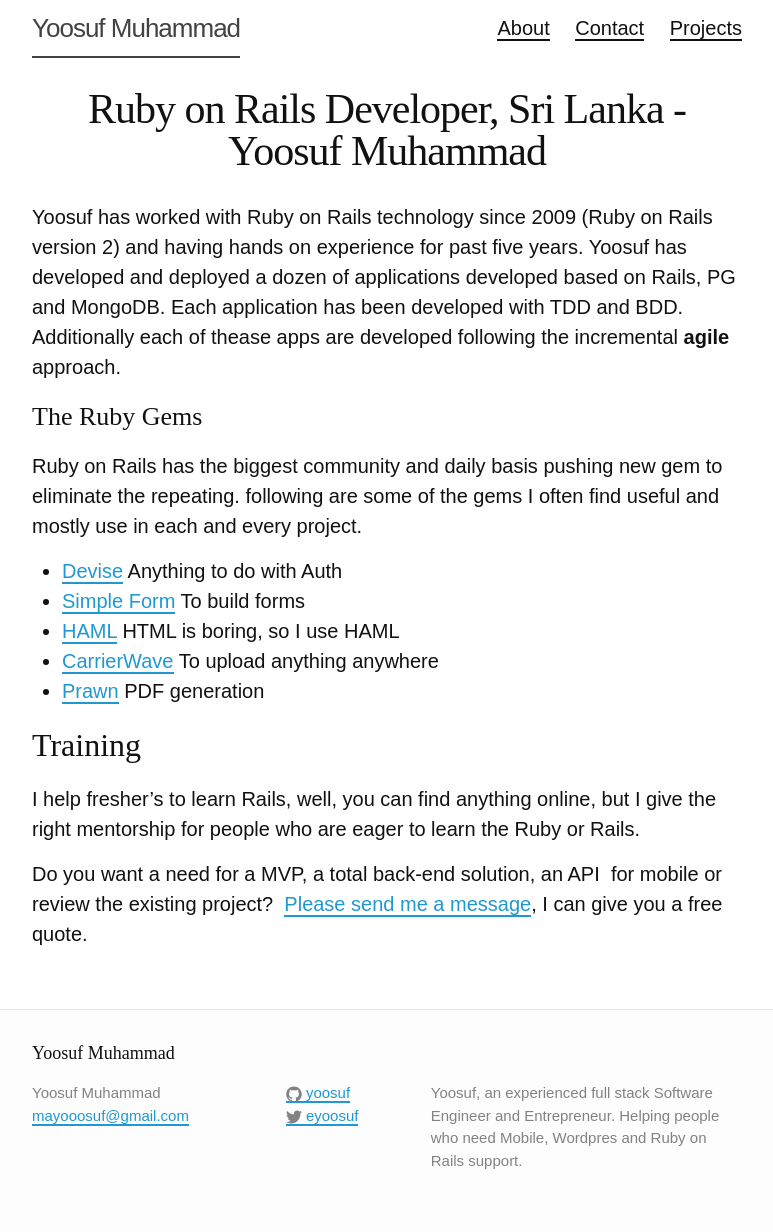
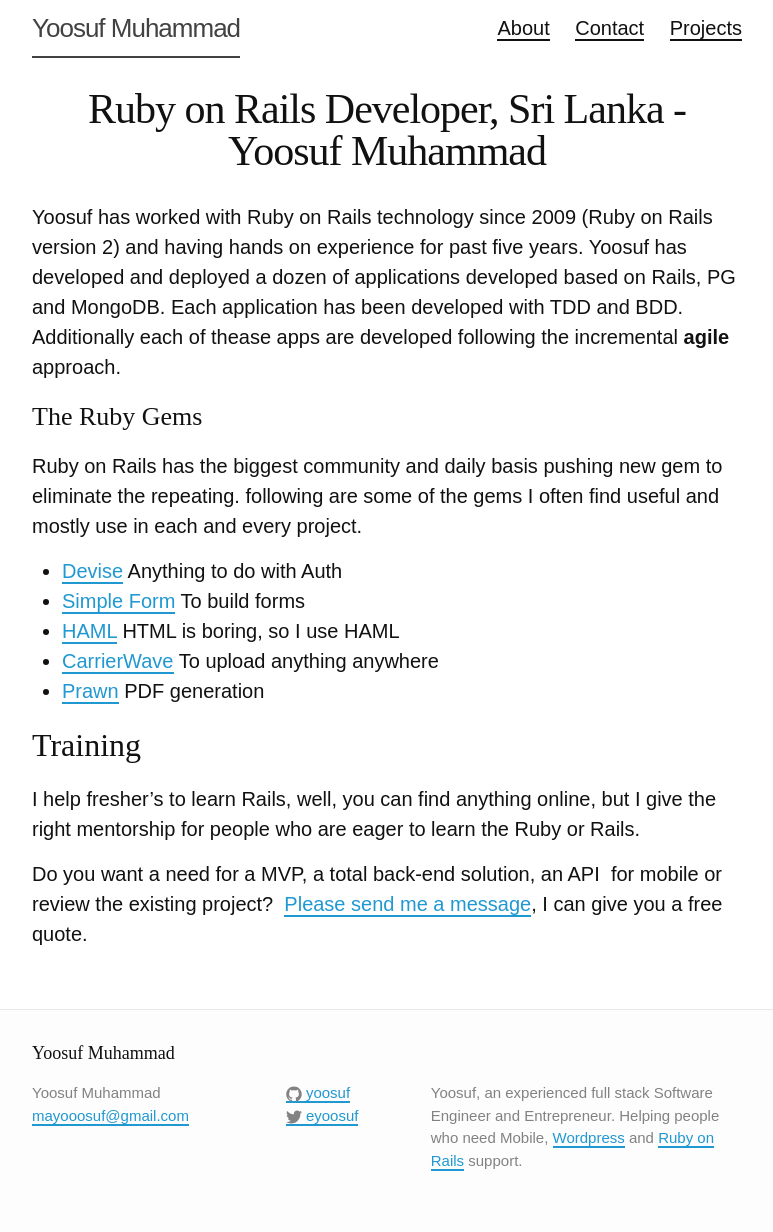
Before and after one commit to yoosuf/yoosuf.github.io, a Jekyll site: the page built from ruby-on-rails.md, in a window 1280 px wide. Shown: the whole page, without its empty margins (253-1026 px from the left). Built offline with Jekyll 4.4.1, drawn with Linux system fonts in a browser that asks for light colours.

Commit message:
typo fix and footer optimisation

```diff
--- a/_config.yml
+++ b/_config.yml
@@ -10,8 +10,7 @@
 email: mayooosuf@gmail.com
 description: >
   Yoosuf, an experienced full stack Software Engineer and Entrepreneur.
-  Helping people who need Mobile, Wordpres
-  and Ruby on Rails support.
+  Helping people who need Mobile, Wordpress and Ruby on Rails support.
 
 baseurl: "" # the subpath of your site, e.g. /blog
 url: "http://yoosuf.me" # the base hostname & protocol for your site
--- a/_includes/footer.html
+++ b/_includes/footer.html
@@ -29,7 +29,7 @@
       </div>
 
       <div class="footer-col footer-col-3">
-        <p>{{ site.description }}</p>
+        <p>Yoosuf, an experienced full stack Software Engineer and Entrepreneur. Helping people who need Mobile, <a href="http://yoosuf.me/wordpress/?utm_source=yoosuf.me&utm_medium=footer_promo&utm_campaign=consultancy">Wordpress</a> and <a href="http://yoosuf.me/ruby-on-rails/?utm_source=yoosuf.me&utm_medium=footer_promo&utm_campaign=consultancy">Ruby on Rails</a> support.</p>
       </div>
     </div>
 
--- a/ruby-on-rails.md
+++ b/ruby-on-rails.md
@@ -24,4 +24,4 @@
 
 I help fresher's to learn Rails, well, you can find anything online, but I give the right mentorship for people who are eager to learn the Ruby or Rails.
 
- Do you want a need for a MVP, a total back-end solution, an API  for mobile or review the existing project?  [Please send me a message](/contact/?utm_source=yoosuf.me&utm_medium=ror&utm_campaign=consultancy), I can give you a free quote.
+ Do you want a need for a MVP, a total back-end solution, an API  for mobile or review the existing project?  [Please send me a message](http://yoosuf.me/contact/?utm_source=yoosuf.me&utm_medium=ror&utm_campaign=consultancy), I can give you a free quote.
```
